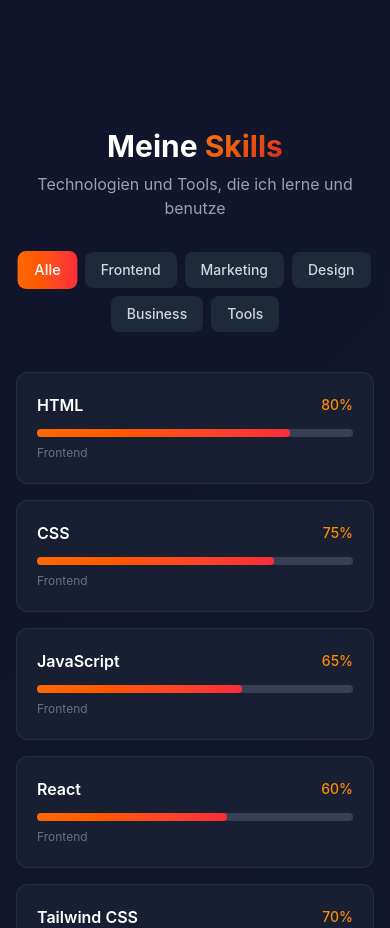
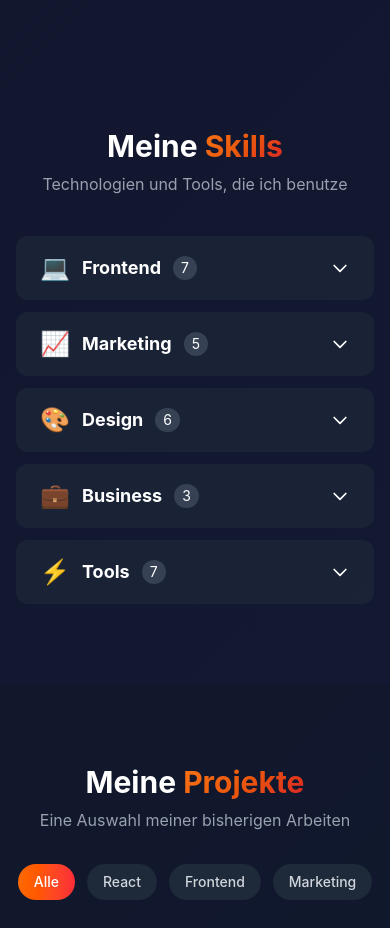
Before and after one commit to eeraj88/eeraj-portfolio-woche4, a React (Vite) app: page / in a window 390 px wide. Shown: the part 2040-2968 px from the top of the page. Built offline with nearby package versions, Linux system fonts and the light colour scheme.

Commit message:
Skills: Akkordeon-Style fuer mobile Ansicht - Kategorien klickbar

```diff
--- a/src/components/Skills.jsx
+++ b/src/components/Skills.jsx
@@ -4,87 +4,123 @@
 
 function Skills() {
   const { istDunkel } = useContext(ThemeContext)
-  const [aktiverFilter, setAktiverFilter] = useState('Alle')
+  const [offeneKategorie, setOffeneKategorie] = useState(null)
 
-  const kategorien = ['Alle', ...new Set(skills.map(skill => skill.kategorie))]
+  // Kategorien ohne "Alle"
+  const kategorien = [...new Set(skills.map(skill => skill.kategorie))]
 
-  const gefilterteSkills = aktiverFilter === 'Alle'
-    ? skills
-    : skills.filter(skill => skill.kategorie === aktiverFilter)
+  // Skills nach Kategorie gruppieren
+  const skillsNachKategorie = kategorien.reduce((acc, kategorie) => {
+    acc[kategorie] = skills.filter(skill => skill.kategorie === kategorie)
+    return acc
+  }, {})
+
+  // Kategorie-Icons
+  const kategorieIcons = {
+    Frontend: '💻',
+    Marketing: '📈',
+    Design: '🎨',
+    Business: '💼',
+    Tools: '⚡'
+  }
+
+  const toggleKategorie = (kategorie) => {
+    setOffeneKategorie(offeneKategorie === kategorie ? null : kategorie)
+  }
 
   return (
     <section id="skills" className="py-20 px-4">
-      <div className="max-w-6xl mx-auto">
+      <div className="max-w-4xl mx-auto">
         <h2 className={`text-3xl font-bold mb-2 text-center ${
           istDunkel ? 'text-white' : 'text-gray-900'
         }`}>
           Meine <span className="gradient-text">Skills</span>
         </h2>
 
-        <p className={`text-center mb-8 ${
+        <p className={`text-center mb-10 ${
           istDunkel ? 'text-gray-400' : 'text-gray-600'
         }`}>
-          Technologien und Tools, die ich lerne und benutze
+          Technologien und Tools, die ich benutze
         </p>
 
-        {/* Filter Buttons */}
-        <div className="flex gap-2 justify-center flex-wrap mb-10">
+        {/* Akkordeon */}
+        <div className="space-y-3">
           {kategorien.map(kategorie => (
+            <div key={kategorie} className="overflow-hidden rounded-xl">
+              {/* Kategorie Header - Klickbar */}
               <button
-              key={kategorie}
-              onClick={() => setAktiverFilter(kategorie)}
-              className={`px-4 py-2 rounded-lg text-sm font-medium transition-all duration-300 ${
-                aktiverFilter === kategorie
-                  ? 'bg-gradient-to-r from-orange-500 to-red-500 text-white scale-105'
+                onClick={() => toggleKategorie(kategorie)}
+                className={`w-full px-6 py-4 flex items-center justify-between transition-all duration-300 ${
+                  offeneKategorie === kategorie
+                    ? 'bg-gradient-to-r from-orange-500 to-red-500 text-white'
                     : istDunkel
-                    ? 'bg-gray-800 text-gray-300 hover:bg-gray-700 hover:text-orange-400'
-                    : 'bg-gray-100 text-gray-700 hover:bg-gray-200 hover:text-orange-600'
+                      ? 'bg-gray-800/70 text-white hover:bg-gray-700'
+                      : 'bg-gray-100 text-gray-900 hover:bg-gray-200'
                 }`}
               >
-              {kategorie}
-            </button>
-          ))}
+                <div className="flex items-center gap-3">
+                  <span className="text-2xl">{kategorieIcons[kategorie]}</span>
+                  <span className="text-lg font-bold">{kategorie}</span>
+                  <span className={`text-sm px-2 py-0.5 rounded-full ${
+                    offeneKategorie === kategorie
+                      ? 'bg-white/20'
+                      : istDunkel ? 'bg-gray-700' : 'bg-gray-200'
+                  }`}>
+                    {skillsNachKategorie[kategorie].length}
+                  </span>
                 </div>
 
-        {/* Skills Grid */}
-        <div className="grid grid-cols-1 sm:grid-cols-2 lg:grid-cols-3 xl:grid-cols-4 gap-4">
-          {gefilterteSkills.map(skill => (
-            <div
-              key={skill.id}
-              className={`p-5 rounded-xl transition-all duration-300 hover:scale-105 ${
-                istDunkel
-                  ? 'bg-gray-800/50 border border-gray-700/50 hover:border-orange-500/50'
-                  : 'bg-white shadow-md hover:shadow-lg'
+                {/* Pfeil Icon */}
+                <svg
+                  className={`w-5 h-5 transition-transform duration-300 ${
+                    offeneKategorie === kategorie ? 'rotate-180' : ''
                   }`}
+                  fill="none"
+                  stroke="currentColor"
+                  viewBox="0 0 24 24"
                 >
-              <div className="flex justify-between items-center mb-3">
-                <span className={`font-semibold ${
-                  istDunkel ? 'text-white' : 'text-gray-900'
+                  <path strokeLinecap="round" strokeLinejoin="round" strokeWidth={2} d="M19 9l-7 7-7-7" />
+                </svg>
+              </button>
+
+              {/* Skills Content - Aufklappbar */}
+              <div className={`transition-all duration-300 ease-in-out ${
+                offeneKategorie === kategorie
+                  ? 'max-h-[500px] opacity-100'
+                  : 'max-h-0 opacity-0'
+              }`}>
+                <div className={`p-4 space-y-3 ${
+                  istDunkel ? 'bg-gray-800/40' : 'bg-white'
+                }`}>
+                  {skillsNachKategorie[kategorie].map(skill => (
+                    <div key={skill.id} className="flex items-center gap-4">
+                      <span className={`w-32 sm:w-40 text-sm font-medium truncate ${
+                        istDunkel ? 'text-gray-300' : 'text-gray-700'
                       }`}>
                         {skill.name}
                       </span>
-                <span className={`text-sm font-medium ${
+
+                      {/* Progress Bar */}
+                      <div className={`flex-1 h-2 rounded-full ${
+                        istDunkel ? 'bg-gray-700' : 'bg-gray-200'
+                      }`}>
+                        <div
+                          className="h-2 rounded-full bg-gradient-to-r from-orange-500 to-red-500 transition-all duration-700"
+                          style={{
+                            width: offeneKategorie === kategorie ? `${skill.level}%` : '0%'
+                          }}
+                        />
+                      </div>
+
+                      <span className={`w-10 text-right text-sm font-medium ${
                         istDunkel ? 'text-orange-400' : 'text-orange-600'
                       }`}>
                         {skill.level}%
                       </span>
                     </div>
-
-              {/* Progress Bar */}
-              <div className={`w-full h-2 rounded-full ${
-                istDunkel ? 'bg-gray-700' : 'bg-gray-200'
-              }`}>
-                <div
-                  className="h-2 rounded-full bg-gradient-to-r from-orange-500 to-red-500 transition-all duration-700"
-                  style={{ width: `${skill.level}%` }}
-                />
+                  ))}
                 </div>
-
-              <span className={`text-xs mt-2 inline-block ${
-                istDunkel ? 'text-gray-500' : 'text-gray-400'
-              }`}>
-                {skill.kategorie}
-              </span>
+              </div>
             </div>
           ))}
         </div>
```
Lines whose indentation alone changed are shown as unchanged.
